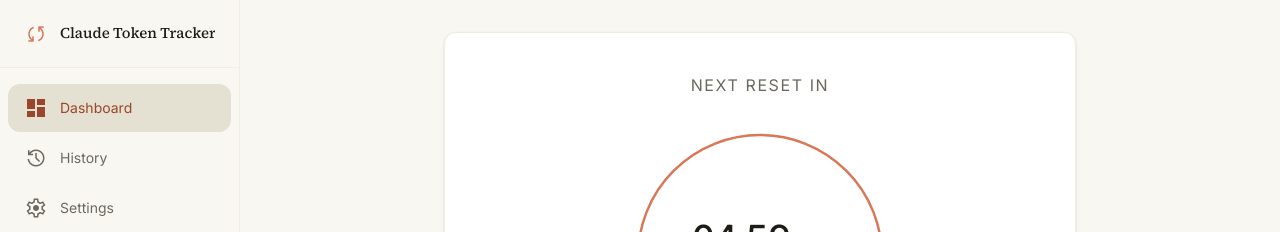
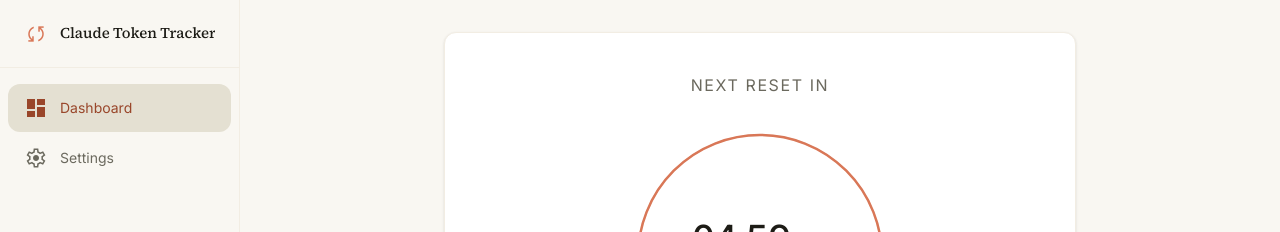
Before and after one commit to billy-arredondo/my-claude-countdown, a React (Vite) app: page / in a window 1280 px wide. Shown: the top 232 px of the page. Built offline with nearby package versions, Linux system fonts and the light colour scheme.

Commit message:
Remove history page and refactor App routing
- Drop 'history' from Page union type in types.ts
- Remove History nav entry from Layout NAV_ITEMS
- Replace manual page conditionals with PAGES record in App.tsx

```diff
--- a/src/App.tsx
+++ b/src/App.tsx
@@ -5,14 +5,18 @@ import Dashboard from './pages/Dashboard'
 import Settings from './pages/Settings'
 import { useApplyTheme } from './stores/themeStore'
 
+const PAGES: Record<Page, React.ReactElement> = {
+  dashboard: <Dashboard />,
+  settings:  <Settings />,
+}
+
 export default function App() {
   useApplyTheme()
   const [page, setPage] = useState<Page>('dashboard')
 
   return (
     <Layout current={page} onNavigate={setPage}>
-      {page === 'dashboard' && <Dashboard />}
-      {page === 'settings' && <Settings />}
+      {PAGES[page]}
     </Layout>
   )
 }
--- a/src/components/Layout.tsx
+++ b/src/components/Layout.tsx
@@ -3,7 +3,6 @@ import type { Page } from '../types'
 
 const NAV_ITEMS: { page: Page; label: string; icon: string }[] = [
   { page: 'dashboard', label: 'Dashboard', icon: 'dashboard' },
-  { page: 'history',   label: 'History',   icon: 'history'   },
   { page: 'settings',  label: 'Settings',  icon: 'settings'  },
 ]
 
--- a/src/types.ts
+++ b/src/types.ts
@@ -1 +1 @@
-export type Page = 'dashboard' | 'history' | 'settings'
+export type Page = 'dashboard' | 'settings'
```
